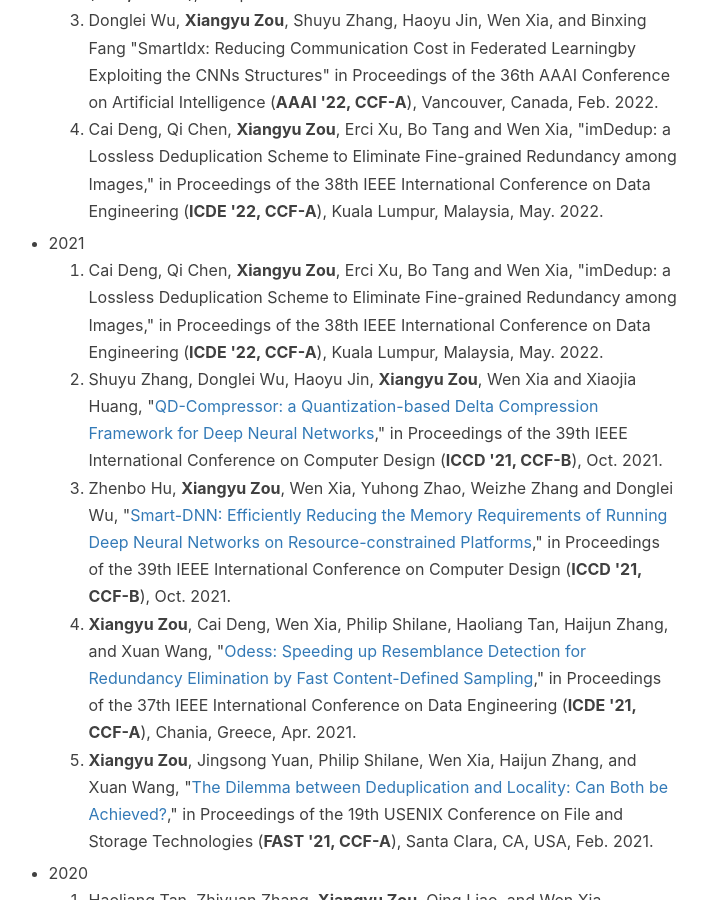
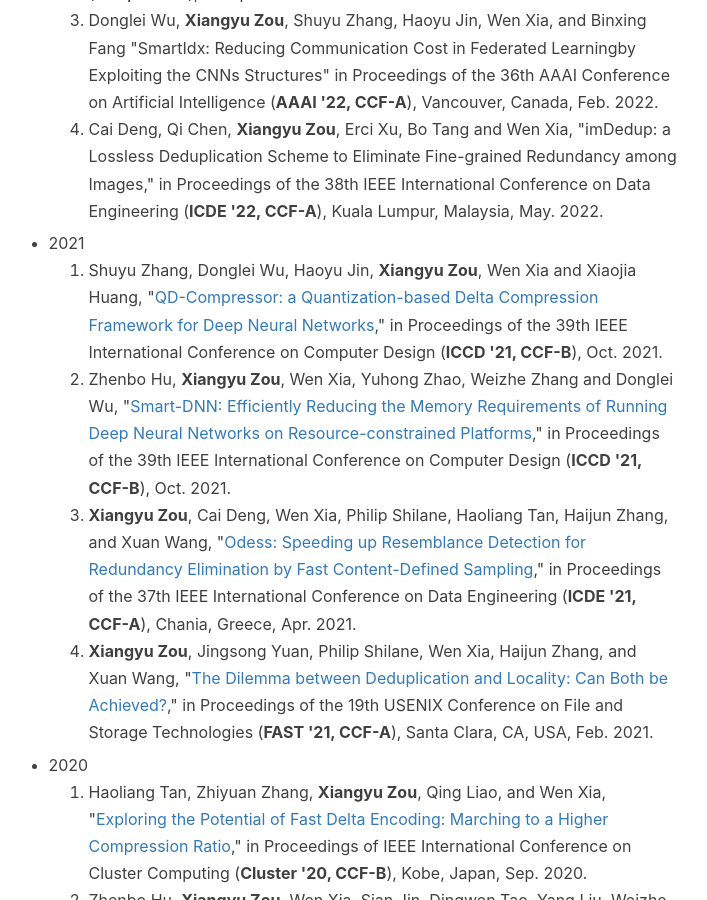
Before and after one commit to Borelset/borelset.github.io, a Jekyll site: the page built from about.html, in a window 1280 px wide and 900 px high, scrolled down 1129 px. Shown: the whole window, without its empty margins (159-866 px from the left). Built offline with Jekyll 4.4.1, drawn with Linux system fonts in a browser that asks for light colours; nearby versions of some CDN libraries; comment, search, counter and statistics services are not loaded.

Commit message:
Update about.html

```diff
--- a/about.html
+++ b/about.html
@@ -116,11 +116,6 @@
         </ol>
         <li>2021</li>
         <ol>
-            <li>Cai Deng, Qi Chen, <strong>Xiangyu Zou</strong>, Erci Xu, Bo Tang and Wen Xia,
-                "imDedup: a Lossless Deduplication Scheme to Eliminate Fine-grained Redundancy among Images,"
-                in Proceedings of the 38th IEEE International Conference on Data Engineering (<strong>ICDE '22, CCF-A</strong>),
-                Kuala Lumpur, Malaysia, May. 2022.
-            </li>
             <li>Shuyu Zhang, Donglei Wu, Haoyu Jin, <strong>Xiangyu Zou</strong>, Wen Xia and Xiaojia Huang,
                 "<a href="https://ieeexplore.ieee.org/document/9643728">QD-Compressor: a Quantization-based Delta Compression Framework for Deep Neural Networks</a>,"
                 in Proceedings of the 39th IEEE International Conference on Computer Design (<strong>ICCD '21, CCF-B</strong>),
```
